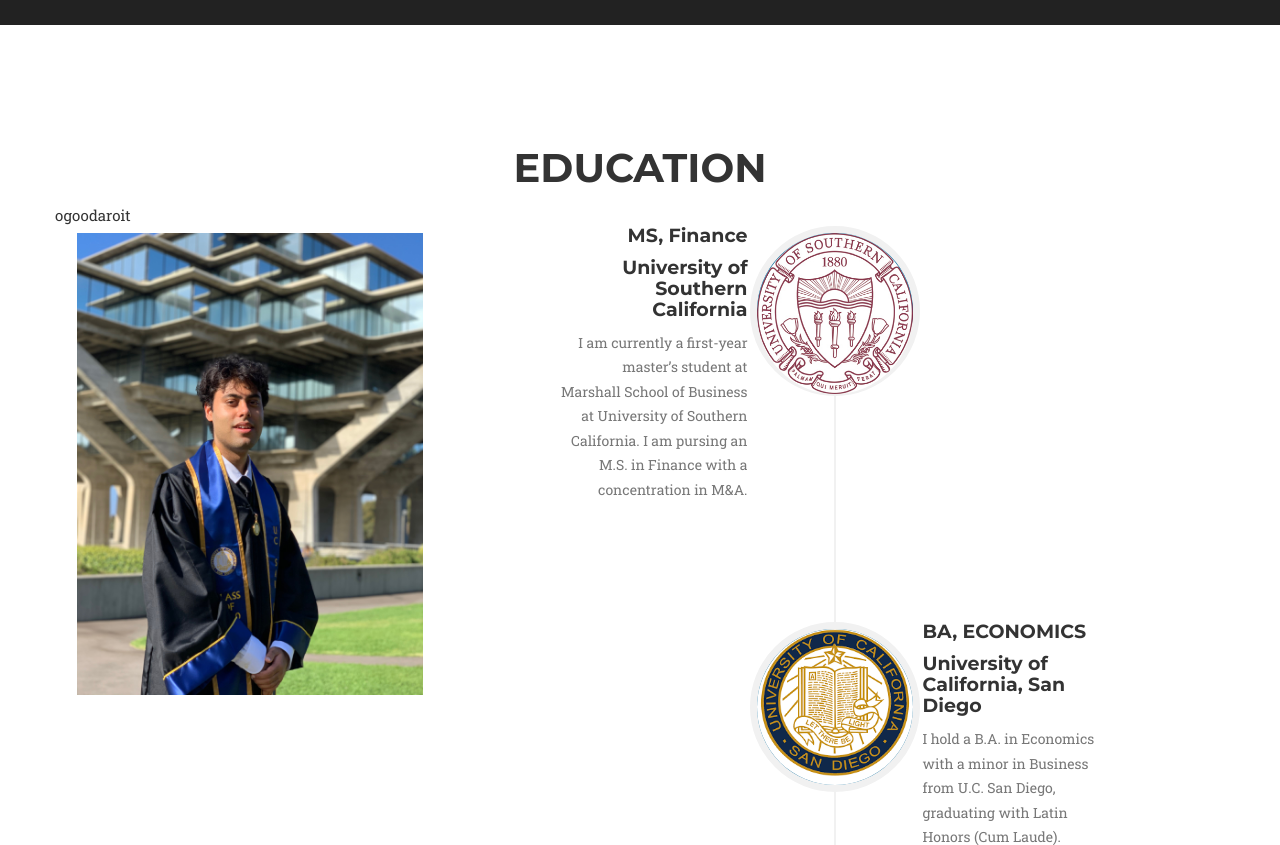
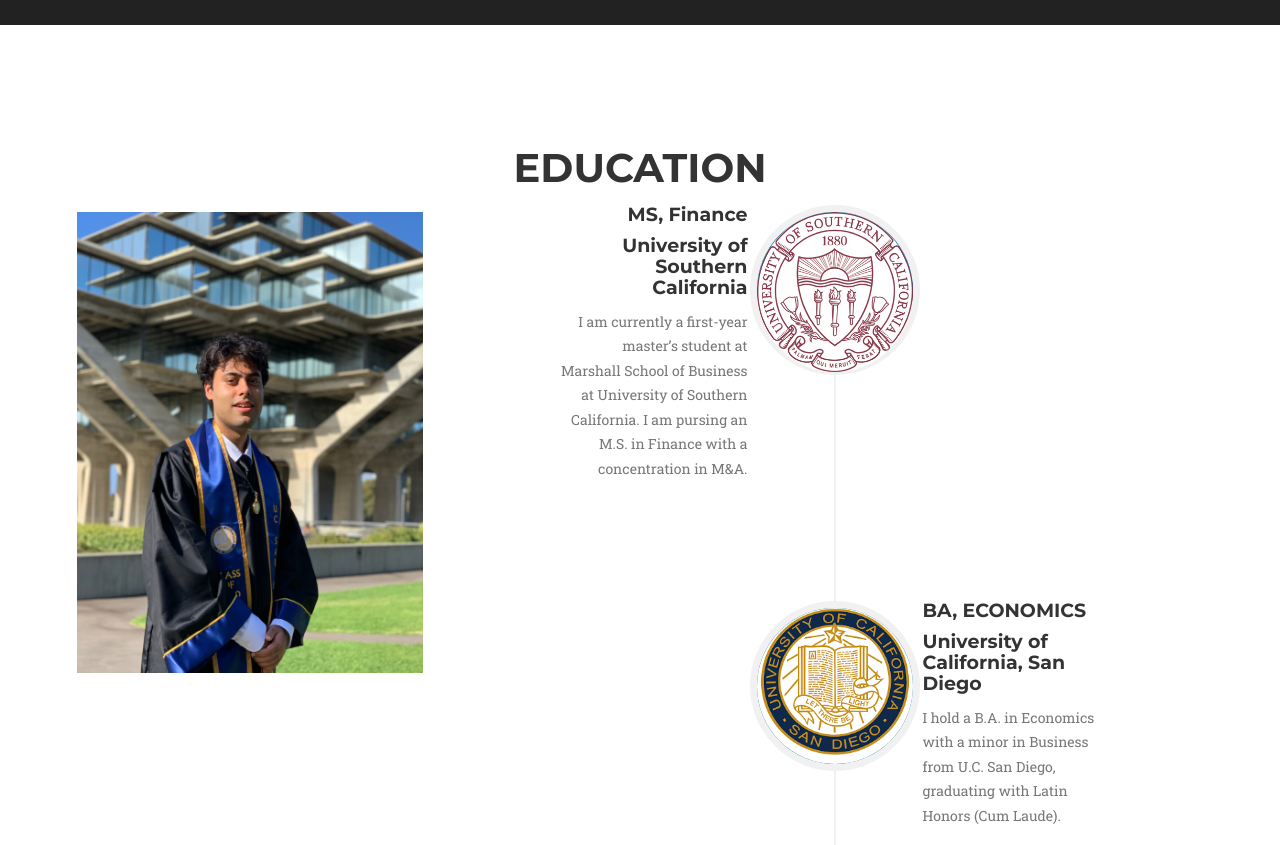
Before and after one commit to arpitdua/arpitdua.github.io, a Jekyll site: the page built from index.html, in a window 1280 px wide and 900 px high, scrolled down 639 px, cut to the strip 55-900 px from the top of the window. Built offline with Jekyll 4.4.1, drawn with Linux system fonts in a browser that asks for light colours; some web fonts are replaced.

Commit message:
New layout

```diff
--- a/_includes/about.html
+++ b/_includes/about.html
@@ -5,12 +5,12 @@
                 <div class="col-lg-12 text-center">
                     <h2 class="section-heading">Education</h2>
                 </div>
-  ogoodaroit          </div>
+          </div>
             <div class="row">
                 {% for member in site.people %}
                 <div class="col-sm-4">
                     <div class="team-member">
-                        <img src="img/arpitdua.jpg" class="img-responsive" alt="">
+                        <img src="img/about/arpitdua.jpg" class="img-responsive" alt="">
                     </div>
                 </div>
                 {% endfor %}
```
Also changed, not shown: img/about/arpitdua.JPG (renamed from img/arpitdua.JPG), img/map-image.png (deleted), 16 other files.
